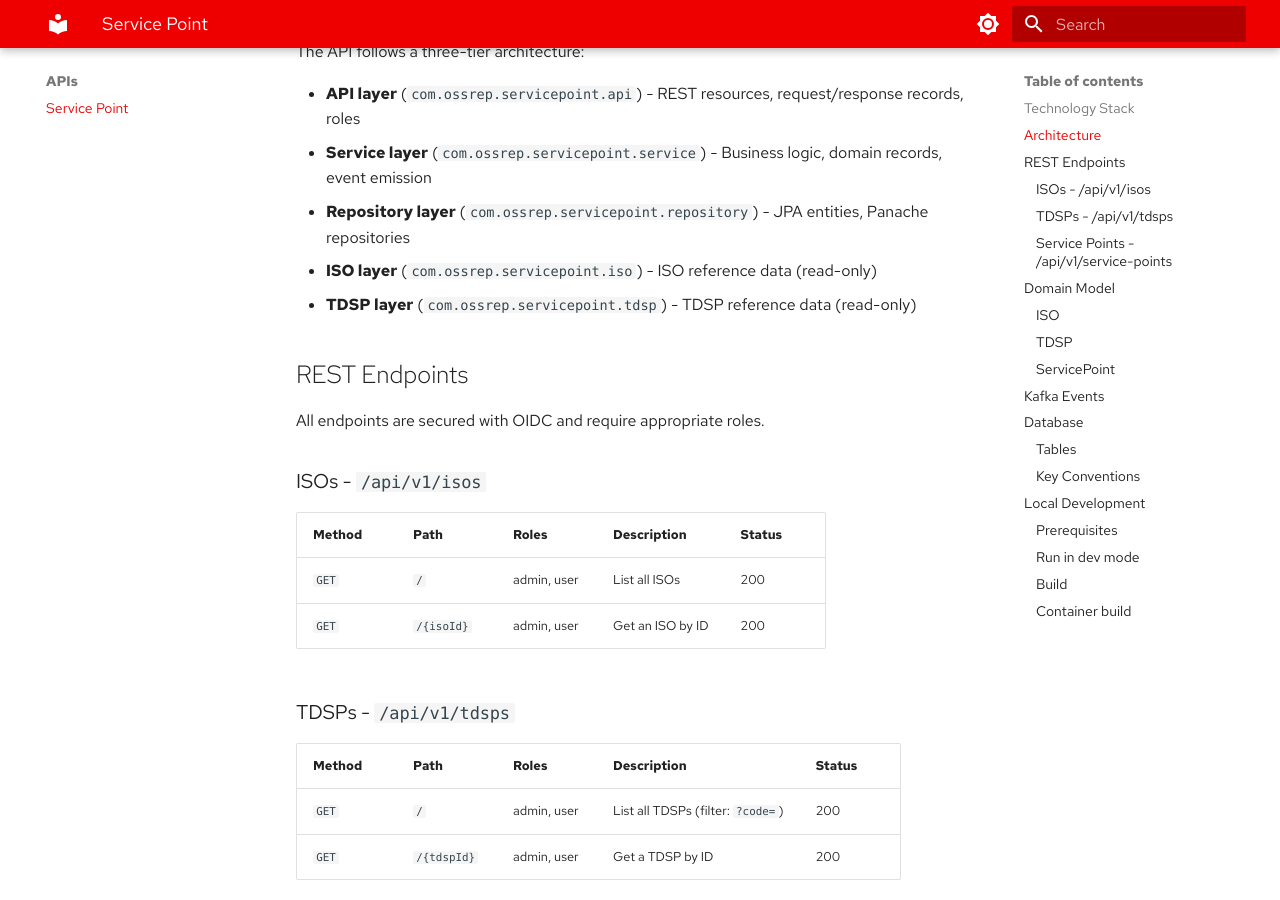
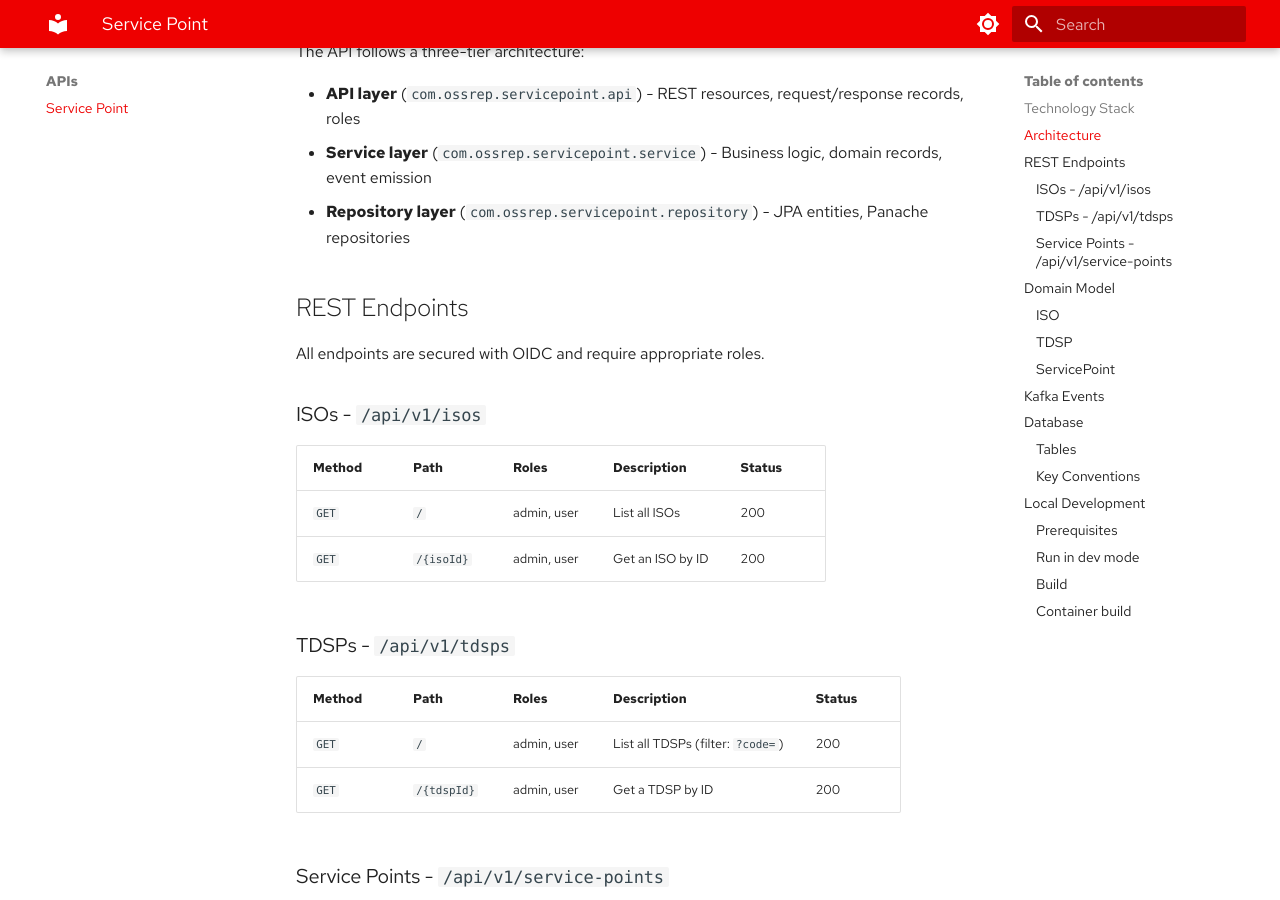
Before and after one commit to ossrep/ossrep.github.io, an MkDocs documentation site: the page built from docs/apis/service-point.md, in a window 1280 px wide and 900 px high, scrolled down 731 px. Built offline with MkDocs 1.6.1 and Material for MkDocs 9.7.7, drawn with Linux system fonts in a browser that asks for light colours; some web fonts are replaced.

Commit message:
Remove stale ISO/TDSP layer references from architecture docs
Co-authored-by: Cursor <cursoragent@cursor.com>

```diff
--- a/docs/apis/service-point.md
+++ b/docs/apis/service-point.md
@@ -20,8 +20,6 @@ The API follows a three-tier architecture:
 - **API layer** (`com.ossrep.servicepoint.api`) - REST resources, request/response records, roles
 - **Service layer** (`com.ossrep.servicepoint.service`) - Business logic, domain records, event emission
 - **Repository layer** (`com.ossrep.servicepoint.repository`) - JPA entities, Panache repositories
-- **ISO layer** (`com.ossrep.servicepoint.iso`) - ISO reference data (read-only)
-- **TDSP layer** (`com.ossrep.servicepoint.tdsp`) - TDSP reference data (read-only)
 
 ## REST Endpoints
 
```
Also changed, not shown: docs/index.md (+2 -2 lines).
